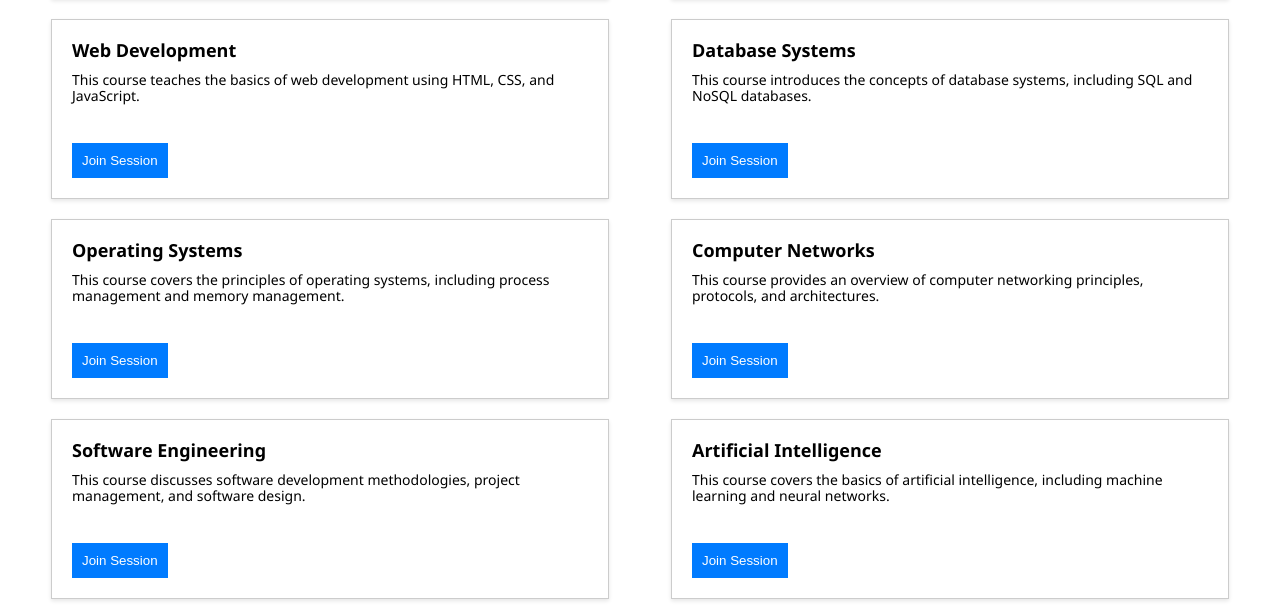
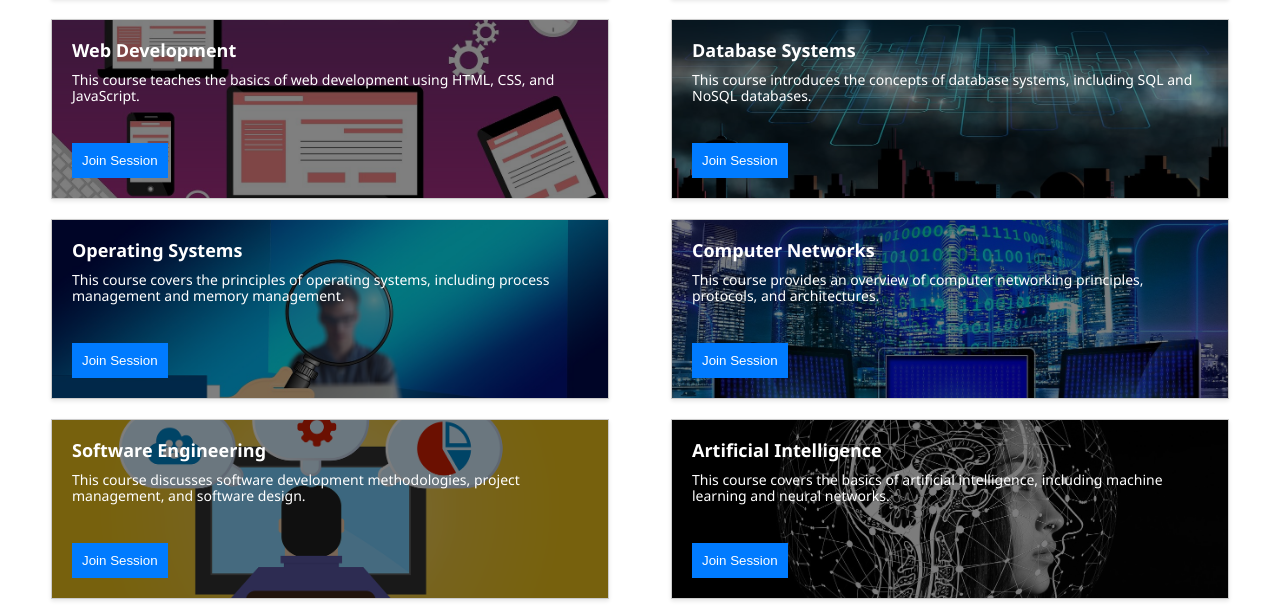
Before and after one commit to cp3407group10/CP3407, a Flask app: page /course in a window 1280 px wide. Shown: the part 402-1018 px from the top of the page. Run offline with Flask 3, Linux system fonts and the light colour scheme; data comes from the database, SQL or seed files in the repository; grey boxes are pictures that could not be loaded.

```diff
--- a/cp3407-project-main/course.html
+++ b/cp3407-project-main/course.html
@@ -36,12 +36,10 @@
         <h2>Available Courses</h2>
         <div class="courses-container" id="available-courses">
             {% for course in courses %}
-            <div class="course" data-course-id="{{ course.course_id }}">
+            <div class="course course-{{ course.course_name | replace(' ', '_') | lower }}" data-course-id="{{ course.course_id }}">
                 <h3>{{ course.course_name }}</h3>
                 <p>{{ course.course_content }}</p>
-                <div class="course-action">
-                    <button onclick="joinSession(this)">Join Session</button>
-                </div>
+                <button class="join" onclick="joinSession(this)">Join Session</button>
             </div>
             {% endfor %}
         </div>
@@ -53,6 +51,8 @@ function joinSession(button) {
     const course = button.closest('.course');
     document.getElementById('created-courses').appendChild(course);
     button.textContent = 'Leave Session';
+    button.classList.remove('join');
+    button.classList.add('leave');
     button.onclick = function() { leaveSession(this); };
 
     // Optionally, make an AJAX call to the server to persist the change
@@ -70,6 +70,8 @@ function leaveSession(button) {
     const course = button.closest('.course');
     document.getElementById('available-courses').appendChild(course);
     button.textContent = 'Join Session';
+    button.classList.remove('leave');
+    button.classList.add('join');
     button.onclick = function() { joinSession(this); };
 
     // Optionally, make an AJAX call to the server to persist the change
@@ -83,5 +85,6 @@ function leaveSession(button) {
     });
 }
 </script>
+
 </body>
 </html>
--- a/cp3407-project-main/static/css/course.css
+++ b/cp3407-project-main/static/css/course.css
@@ -90,6 +90,23 @@ nav {
     flex-direction: column;
     justify-content: space-between;
     height: 180px; /* Set a fixed height */
+    position: relative; /* Relative positioning for overlay */
+}
+
+.course h3, .course p {
+    z-index: 2; /* Ensure text is above overlay */
+    color: #fff; /* Default to white text for contrast */
+}
+
+.course::before {
+    content: '';
+    position: absolute;
+    top: 0;
+    left: 0;
+    width: 100%;
+    height: 100%;
+    background: rgba(0, 0, 0, 0.5); /* Semi-transparent black overlay */
+    z-index: 1; /* Ensure overlay is below text but above background image */
 }
 
 .course h3 {
@@ -109,17 +126,102 @@ nav {
     align-self: flex-start;
     padding: 10px;
     border: none;
+    cursor: pointer;
+    margin-top: auto;
+    z-index: 2; /* Ensure button is above overlay */
+}
+
+button.join {
     background-color: #007bff;
     color: white;
-    cursor: pointer;
-    margin-top: auto;
+}
+
+button.leave {
+    background-color: #ff0000;
+    color: white;
 }
 
 button:hover {
-    background-color: #0056b3;
+    opacity: 0.8;
 }
 
 /* Ensure text inside the header is visible on top of the background image */
 header nav a, header nav a:visited {
     color: #fff;
 }
+
+/* Specific background styles for each course based on course name */
+.course-introduction_to_python {
+    background: url('../images/introduction_to_python_bg.jpg') no-repeat center center;
+    background-size: cover;
+}
+
+.course-data_structures_and_algorithms {
+    background: url('../images/data_structures_and_algorithms_bg.jpg') no-repeat center center;
+    background-size: cover;
+}
+
+.course-web_development {
+    background: url('../images/web_development_bg.jpg') no-repeat center center;
+    background-size: cover;
+}
+
+.course-database_systems {
+    background: url('../images/database_systems_bg.jpg') no-repeat center center;
+    background-size: cover;
+}
+
+.course-operating_systems {
+    background: url('../images/operating_systems_bg.jpg') no-repeat center center;
+    background-size: cover;
+}
+
+.course-computer_networks {
+    background: url('../images/computer_networks_bg.jpg') no-repeat center center;
+    background-size: cover;
+}
+
+.course-software_engineering {
+    background: url('../images/software_engineering_bg.png') no-repeat center center;
+    background-size: cover;
+}
+
+.course-artificial_intelligence {
+    background: url('../images/artificial_intelligence_bg.jpg') no-repeat center center;
+    background-size: cover;
+}
+
+.course-cybersecurity {
+    background: url('../images/cybersecurity_bg.jpg') no-repeat center center;
+    background-size: cover;
+}
+
+.course-cloud_computing {
+    background: url('../images/cloud_computing_bg.jpg') no-repeat center center;
+    background-size: cover;
+}
+
+.course-mobile_app_development {
+    background: url('../images/mobile_app_development_bg.jpg') no-repeat center center;
+    background-size: cover;
+}
+
+.course-data_science {
+    background: url('../images/data_science_bg.jpg') no-repeat center center;
+    background-size: cover;
+}
+
+.course-game_development {
+    background: url('../images/game_development_bg.png') no-repeat center center;
+    background-size: cover;
+}
+
+.course-machine_learning {
+    background: url('../images/machine_learning_bg.png') no-repeat center center;
+    background-size: cover;
+}
+
+.course-blockchain_technology {
+    background: url('../images/blockchain_technology_bg.jpg') no-repeat center center;
+    background-size: cover;
+}
```
